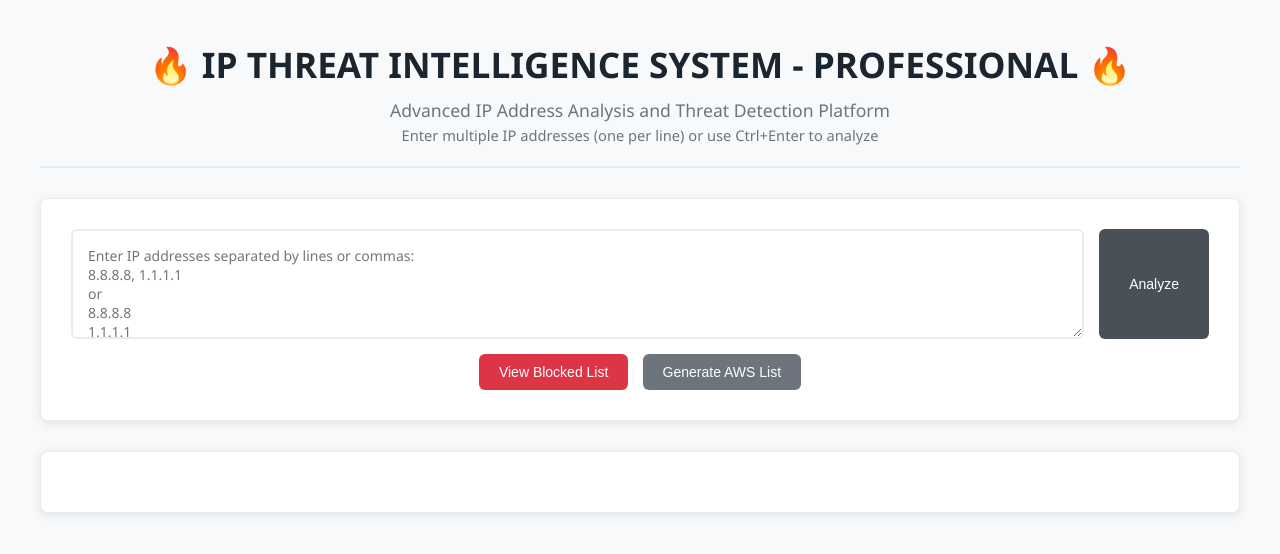
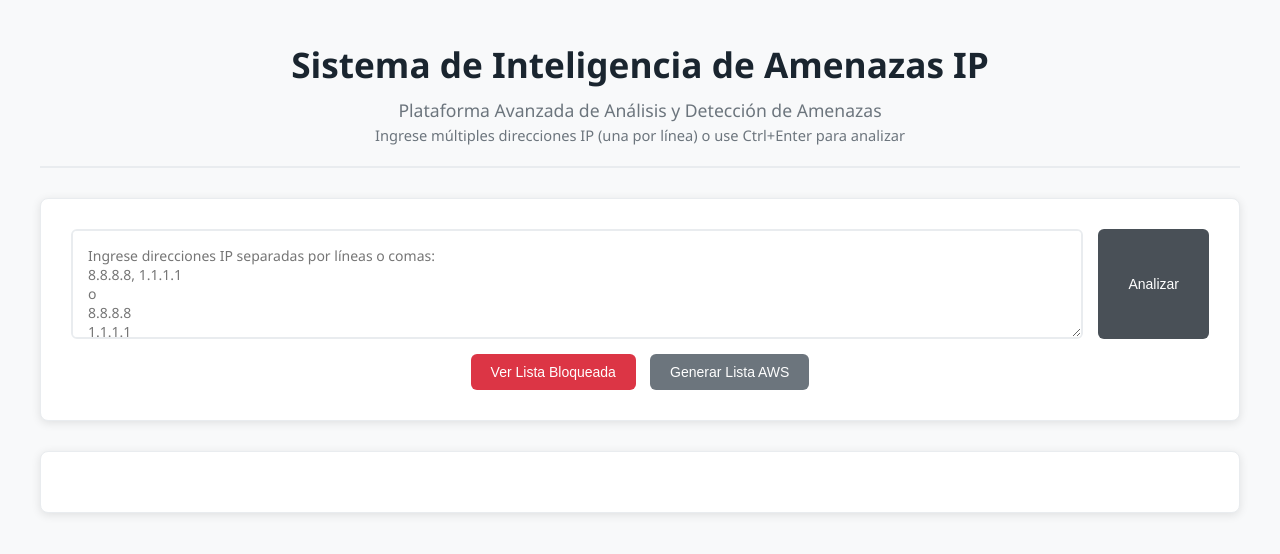
Before and after one commit to jos2123/ip-threat-intel-professional, a plain HTML site: page index.html in a window 1280 px wide. Drawn offline with Linux system fonts and the light colour scheme.

Commit message:
🎨 DISEÑO PROFESIONAL EN ESPAÑOL: Sin emojis grandes
✅ CAMBIOS APLICADOS:
• Título: 'Sistema de Inteligencia de Amenazas IP'
• Botones: 'Analizar', 'Ver Lista Bloqueada', 'Generar Lista AWS'
• Mensajes: 'Por favor ingrese al menos una dirección IP'
• Placeholder en español profesional

🔔 ALERTAS MEJORADAS:
• Se quitan al hacer click en el input
• Se quitan al hacer focus en el input
• Auto-remove después de 4 segundos
• Aparecen en el input (no arriba)

🎯 DISEÑO PROFESIONAL:
• Sin emojis grandes innecesarios
• Textos en español profesional
• Interfaz limpia y elegante

```diff
--- a/app.js
+++ b/app.js
@@ -6,7 +6,7 @@ async function analyzeIPs() {
   const btn = document.getElementById('analyzeBtn');
 
   if (!input) {
-    showError('🚨 PLEASE ENTER AT LEAST ONE IP ADDRESS 🚨');
+    showError('Por favor ingrese al menos una dirección IP');
     return;
   }
 
@@ -16,7 +16,7 @@ async function analyzeIPs() {
     .filter(ip => ip && ip.length > 0);
 
   if (ips.length === 0) {
-    showError('No valid IPs found');
+    showError('No se encontraron IPs válidas');
     return;
   }
 
@@ -424,6 +424,19 @@ function showAlert(message, type = 'info') {
       alert.remove();
     }
   }, 4000);
+
+  // Remover al hacer click en el input
+  const input = document.getElementById('ipInput');
+  const removeAlert = () => {
+    if (alert.parentNode) {
+      alert.remove();
+    }
+    input.removeEventListener('click', removeAlert);
+    input.removeEventListener('focus', removeAlert);
+  };
+
+  input.addEventListener('click', removeAlert);
+  input.addEventListener('focus', removeAlert);
 }
 
 document.getElementById('ipInput').addEventListener('keypress', (e) => {
--- a/index.html
+++ b/index.html
@@ -3,25 +3,29 @@
 <head>
     <meta charset="UTF-8">
     <meta name="viewport" content="width=device-width, initial-scale=1.0">
-    <title>IP Threat Intelligence Dashboard - Professional</title>
+    <title>Sistema de Inteligencia de Amenazas IP</title>
     <link rel="stylesheet" href="styles.css">
 </head>
 <body>
     <div class="container">
         <header>
-            <h1>🔥 IP THREAT INTELLIGENCE SYSTEM - PROFESSIONAL 🔥</h1>
-            <p>Advanced IP Address Analysis and Threat Detection Platform</p>
-            <p><small>Enter multiple IP addresses (one per line) or use Ctrl+Enter to analyze</small></p>
+            <h1>Sistema de Inteligencia de Amenazas IP</h1>
+            <p>Plataforma Avanzada de Análisis y Detección de Amenazas</p>
+            <p><small>Ingrese múltiples direcciones IP (una por línea) o use Ctrl+Enter para analizar</small></p>
         </header>
 
         <div class="search-box">
             <div class="input-group">
-                <textarea id="ipInput" placeholder="Enter IP addresses separated by lines or commas:&#10;8.8.8.8, 1.1.1.1&#10;or&#10;8.8.8.8&#10;1.1.1.1" rows="4"></textarea>
-                <button id="analyzeBtn" onclick="analyzeIPs()">Analyze</button>
+                <textarea id="ipInput" placeholder="Ingrese direcciones IP separadas por líneas o comas:
+8.8.8.8, 1.1.1.1
+o
+8.8.8.8
+1.1.1.1" rows="4"></textarea>
+                <button id="analyzeBtn" onclick="analyzeIPs()">Analizar</button>
             </div>
             <div style="margin-top: 15px; text-align: center;">
-                <button onclick="showBlockedList()" style="background: #dc3545; padding: 10px 20px;">View Blocked List</button>
-                <button onclick="generateBlocklist()" style="background: #6c757d; padding: 10px 20px; margin-left: 10px;">Generate AWS List</button>
+                <button onclick="showBlockedList()" style="background: #dc3545; padding: 10px 20px;">Ver Lista Bloqueada</button>
+                <button onclick="generateBlocklist()" style="background: #6c757d; padding: 10px 20px; margin-left: 10px;">Generar Lista AWS</button>
             </div>
         </div>
 
```
